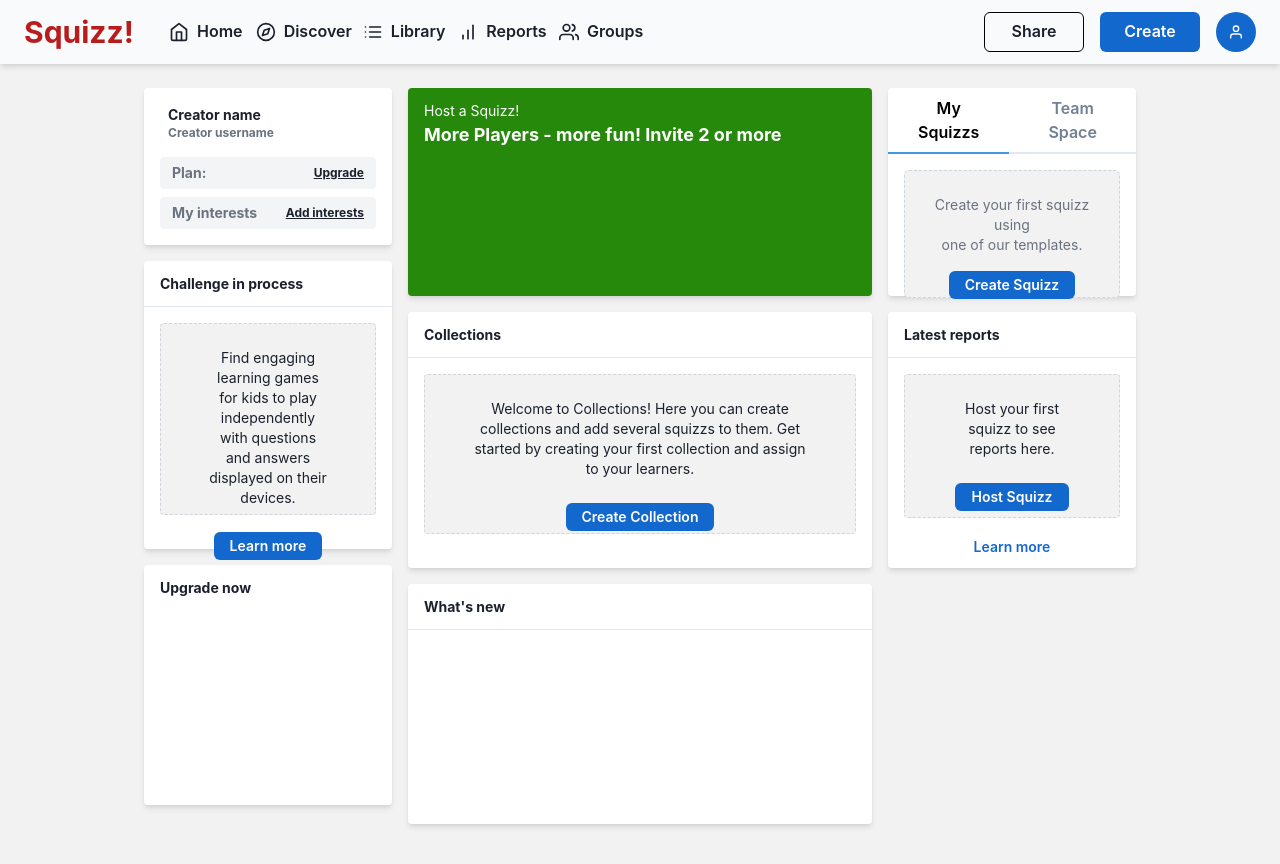
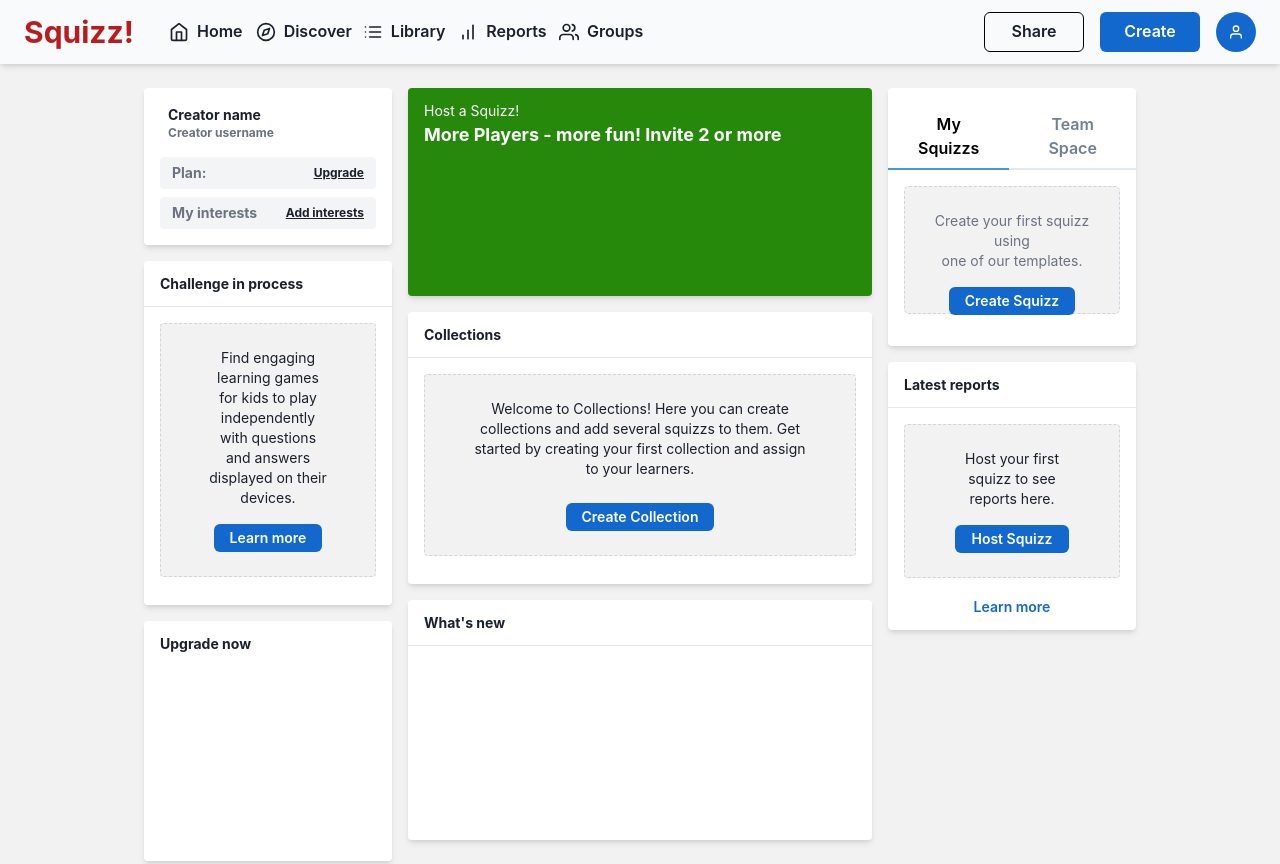
Before and after one commit to hasanbasori/squizz-front, a React (Vite) app: page / in a window 1280 px wide. Built offline with nearby package versions, Linux system fonts and the light colour scheme.

Commit message:
change height to padding

```diff
--- a/src/components/Layout/HeaderCreator.jsx
+++ b/src/components/Layout/HeaderCreator.jsx
@@ -87,7 +87,7 @@ function HeaderCreator({ style, className }) {
         >
           Share
         </Button>
-        <Button w="100px" bgColor="#1368ce" color="white">
+        <Button w="100px" bgColor="#1368ce" color="white" >
           Create
         </Button>
         <IconButton
--- a/src/pages/CreatorHomePage.jsx
+++ b/src/pages/CreatorHomePage.jsx
@@ -42,11 +42,11 @@ function CreatorHomePage() {
               </div>
             </div>
 
-            <div className="content-box h-72 mb-4">
-              <p className="px-4 py-3 font-bold">Challenge in process</p>
+            <div className="content-box py-3 mb-4">
+              <p className="px-4 pb-3 font-bold">Challenge in process</p>
               <hr />
-              <div className="detail-box h-48">
-                <p className="px-12 py-6 text-sm">
+              <div className="detail-box py-6">
+                <p className="px-12 pb-4 text-sm">
                   Find engaging learning games for kids to play independently
                   with questions and answers displayed on their devices.
                 </p>
@@ -76,11 +76,11 @@ function CreatorHomePage() {
                 More Players - more fun! Invite 2 or more
               </p>
             </div>
-            <div className="content-box h-64 mb-4">
-              <p className="px-4 py-3 font-bold">Collections</p>
+            <div className="content-box py-3 mb-4">
+              <p className="px-4 pb-3 font-bold">Collections</p>
               <hr />
-              <div className="detail-box h-40">
-                <p className="px-12 py-6 text-sm">
+              <div className="detail-box py-6">
+                <p className="px-12 pb-6 text-sm">
                   Welcome to Collections! Here you can create collections and
                   add several squizzs to them. Get started by creating your
                   first collection and assign to your learners.
@@ -103,7 +103,7 @@ function CreatorHomePage() {
           </div>
 
           <div className="hidden lg:block lg:w-3/12">
-            <div className="content-box h-52 mb-4">
+            <div className="content-box py-4 mb-4">
               <Tabs>
                 <TabList>
                   <Tab
@@ -185,11 +185,11 @@ function CreatorHomePage() {
                 squizz
               </div> */}
             </div>
-            <div className="content-box h-64 items-center">
-              <p className="px-4 py-3 font-bold">Latest reports</p>
+            <div className="content-box py-3 items-center">
+              <p className="px-4 pb-3 font-bold">Latest reports</p>
               <hr />
-              <div className="detail-box h-36">
-                <p className="px-12 py-6 text-sm">
+              <div className="detail-box py-6">
+                <p className="px-12 pb-4 text-sm">
                   Host your first squizz to see reports here.
                 </p>
                 <Button
@@ -202,7 +202,13 @@ function CreatorHomePage() {
                   Host Squizz
                 </Button>
               </div>
-              <Button variant="link" fontSize="sm" color="#1368ce" w='full' h={7}>
+              <Button
+                variant="link"
+                fontSize="sm"
+                color="#1368ce"
+                w="full"
+                h={7}
+              >
                 Learn more
               </Button>
             </div>
```
